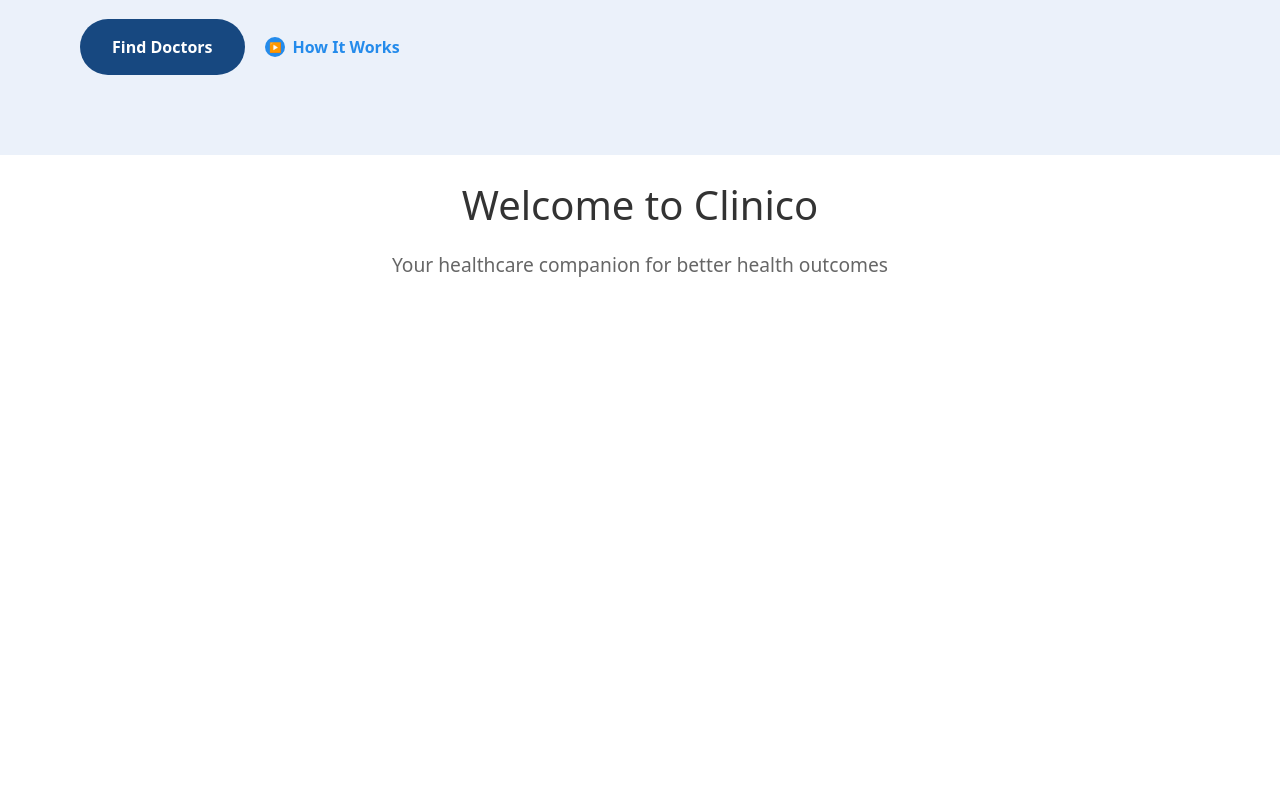
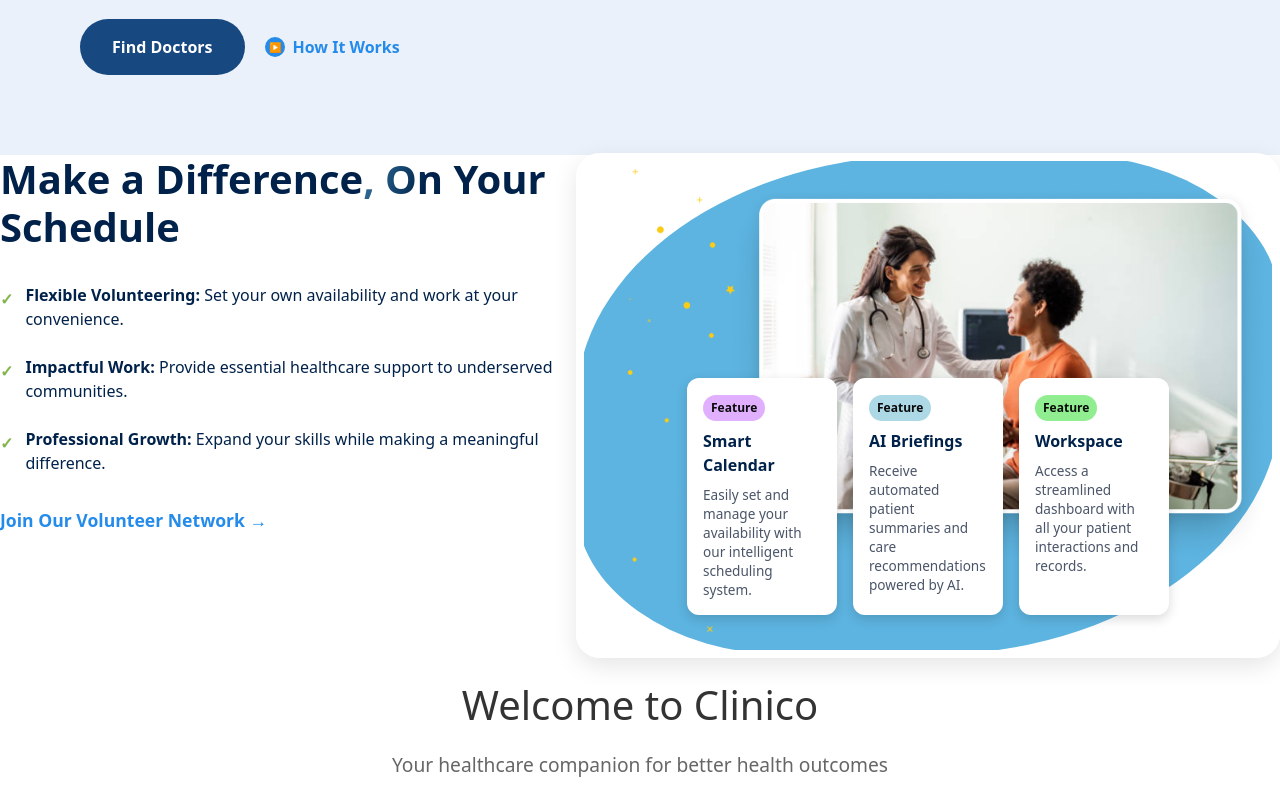
Before and after one commit to abhay-byte/Clinicofrontend, a React (Vite) app: page / in a window 1280 px wide. Shown: the part 583-1383 px from the top of the page. Before the commit the page ends 883 px from the top, so only its background shows below. Built offline with nearby package versions, Linux system fonts and the light colour scheme.

Commit message:
Add shimmer animation to professional section title

```diff
--- a/src/components/landing/LandingPage.css
+++ b/src/components/landing/LandingPage.css
@@ -187,7 +187,7 @@
 
 .chat-bubble.bubble-2 { /* Patient's bubble - White */
   top: 45%;
-  left: 55%; /* Positioned between mascot and patient - moved slightly to the right */
+  left: 48%; /* Positioned between mascot and patient - moved slightly to the right */
   background-color: #FFFFFF; /* White Background */
   color: #00224A; /* Navy Text */
   border-radius: 16px 0 16px; /* Patient's bubble */
@@ -196,7 +196,7 @@
 
 .chat-bubble.bubble-3 { /* Third bubble - Robot's bubble */
   top: 60%;
-  left: 45%; /* Positioned between mascot and patient */
+  left: 38%; /* Positioned between mascot and patient */
   background-color: #00224A; /* Navy Blue */
   color: #FFFFFF; /* White Text */
   border-radius: 16px 0 16px; /* Robot's bubble */
@@ -224,6 +224,232 @@
     opacity: 0;
     transform: scale(0.8);
   }
+}
+
+/* For Professionals Section */
+#professional-section {
+  display: flex;
+  padding: 80px;
+  align-items: center;
+  gap: 80px;
+  align-self: stretch;
+  background-color: #EBF1FA; /* bg1 (Continues from Hero section) */
+}
+
+.prof-content {
+  display: flex;
+  align-items: center;
+  width: 100%;
+}
+
+.prof-text {
+  display: flex;
+  flex-direction: column;
+  align-items: flex-start;
+  gap: 32px;
+  align-self: stretch;
+  width: 45%;
+  max-width: 50%;
+}
+
+/* 1. Define the Animation Keyframes */
+@keyframes shimmer {
+  0% {
+    background-position: -200% center;
+  }
+  100% {
+    background-position: 200% center;
+  }
+}
+
+/* 2. Apply styles to the Professional Section Title */
+.prof-headline {
+  font-size: 2.5rem; /* H2 size */
+  font-weight: 800;
+  line-height: 1.2;
+  margin: 0;
+  position: relative;
+
+  /* --- THE ANIMATION MAGIC --- */
+
+  /* Create the gradient: Navy -> Light Blue -> Navy */
+  background: linear-gradient(
+    110deg,
+    #00224A 40%,   /* Main Text Color (b5) */
+    #5DB4E0 50%,   /* Shine Color (b2) */
+    #00224A 60%    /* Main Text Color (b5) */
+  );
+
+  /* Size the background larger than the text so we can move it */
+  background-size: 200% auto;
+
+  /* Clip the background to the text shape */
+  -webkit-background-clip: text;
+  background-clip: text;
+
+  /* Make the text fill transparent so background shows */
+  -webkit-text-fill-color: transparent;
+  color: transparent;
+
+  /* Run the animation */
+  animation: shimmer 5s linear infinite;
+
+  white-space: pre-line; /* Allows text to wrap to new lines */
+}
+
+/* Optional: Ensure the highlight span maintains its green underline */
+.prof-headline .highlight {
+  position: relative;
+  display: inline-block;
+  color: #00224A; /* b5 - This will be overridden by the animation */
+  -webkit-text-fill-color: #00224A; /* Override transparency for the "Quality" word if desired, OR let it shimmer too */
+}
+
+.benefit-list {
+  list-style: none;
+  padding: 0;
+  margin: 0;
+  display: flex;
+  flex-direction: column;
+  gap: 24px;
+}
+
+.benefit-item {
+  display: flex;
+  gap: 12px;
+  align-items: flex-start;
+}
+
+.check-icon {
+  color: #84B54C; /* g1 - Leaf Green */
+  font-weight: bold;
+  margin-top: 4px;
+}
+
+.benefit-item p {
+  margin: 0;
+  color: #00224A; /* b5 - Deep Navy Blue */
+  font-size: 1rem;
+  line-height: 1.5;
+}
+
+.cta-link {
+  display: inline-flex;
+  align-items: center;
+  gap: 8px;
+  color: #248BEB; /* b4 - Bright Blue */
+  text-decoration: none;
+  font-weight: 600;
+  font-size: 1.1rem;
+}
+
+.prof-visuals {
+  position: relative;
+  width: 55%;
+  height: 500px;
+  display: flex;
+  align-items: center;
+  justify-content: center;
+}
+
+.blob-bg {
+  position: absolute;
+  width: 100%;
+  height: 100%;
+  background-color: #5DB4E0; /* b2 - Sky Blue */
+  border-radius: 50% 30% 50% 30%;
+  z-index: 0;
+}
+
+/* Add decorative stars/crosses */
+.blob-bg::before {
+  content: "+";
+  position: absolute;
+  top: 20%;
+  left: 30%;
+  color: #84B54C; /* g1 - Leaf Green */
+  font-size: 24px;
+  z-index: 1;
+}
+
+.blob-bg::after {
+  content: "×";
+  position: absolute;
+  top: 60%;
+  left: 70%;
+  color: #84B54C; /* g1 - Leaf Green */
+  font-size: 24px;
+  z-index: 1;
+}
+
+.image-wrapper {
+  position: relative;
+  z-index: 2;
+  border: 8px solid white; /* Thick white border */
+  border-radius: 24px; /* Rounded corners */
+  box-shadow: 0 8px 24px rgba(0,0,0,0.1); /* Soft drop shadow */
+  overflow: hidden;
+}
+
+.image-wrapper img {
+  display: block;
+  max-width: 100%;
+  height: auto;
+}
+
+.feature-cards-row {
+  position: absolute;
+  bottom: 0;
+  left: 0;
+  width: 100%;
+  display: flex;
+  gap: 16px;
+  justify-content: center;
+  padding: 0 40px 40px;
+  z-index: 3;
+}
+
+.feature-card {
+  background: white;
+  border-radius: 12px;
+  padding: 16px;
+  width: 150px;
+  box-shadow: 0 4px 12px rgba(0,0,0,0.15); /* Strong drop shadow */
+}
+
+.badge {
+  display: inline-block;
+  padding: 4px 8px;
+  border-radius: 20px;
+  font-size: 0.75rem;
+  font-weight: bold;
+  margin-bottom: 8px;
+}
+
+.badge-purple {
+  background-color: #E0B0FF; /* Light Purple */
+}
+
+.badge-blue {
+  background-color: #ADD8E6; /* Light Blue */
+}
+
+.badge-green {
+  background-color: #90EE90; /* Light Green */
+}
+
+.feature-card h3 {
+  color: #00224A; /* b5 - Deep Navy Blue */
+  font-size: 1rem;
+  font-weight: 600;
+  margin: 0 0 8px 0;
+}
+
+.feature-card p {
+  color: #4A5568; /* Dark Grey */
+  font-size: 0.85rem;
+  line-height: 1.4;
+  margin: 0;
 }
 
 .main-content {
--- a/src/components/landing/LandingPage.tsx
+++ b/src/components/landing/LandingPage.tsx
@@ -71,6 +71,60 @@
        </div>
      </section>
 
+     {/* For Professionals Section */}
+     <section id="for-professionals" className="prof-section">
+       <div className="prof-content">
+         <div className="prof-text">
+           <h2 className="prof-headline">
+             Make a <span className="highlight">Difference</span>, On Your Schedule
+           </h2>
+
+           <ul className="benefit-list">
+             <li className="benefit-item">
+               <span className="check-icon">✓</span>
+               <p><strong>Flexible Volunteering:</strong> Set your own availability and work at your convenience.</p>
+             </li>
+             <li className="benefit-item">
+               <span className="check-icon">✓</span>
+               <p><strong>Impactful Work:</strong> Provide essential healthcare support to underserved communities.</p>
+             </li>
+             <li className="benefit-item">
+               <span className="check-icon">✓</span>
+               <p><strong>Professional Growth:</strong> Expand your skills while making a meaningful difference.</p>
+             </li>
+           </ul>
+
+           <a href="/signup-professional" className="cta-link">
+             Join Our Volunteer Network →
+           </a>
+         </div>
+
+         <div className="prof-visuals">
+           <div className="blob-bg"></div>
+           <div className="image-wrapper">
+             <img src="/src/assets/doctor/features.png" alt="Doctor Consulting" />
+           </div>
+           <div className="feature-cards-row">
+             <div className="feature-card">
+               <span className="badge badge-purple">Feature</span>
+               <h3>Smart Calendar</h3>
+               <p>Easily set and manage your availability with our intelligent scheduling system.</p>
+             </div>
+             <div className="feature-card">
+               <span className="badge badge-blue">Feature</span>
+               <h3>AI Briefings</h3>
+               <p>Receive automated patient summaries and care recommendations powered by AI.</p>
+             </div>
+             <div className="feature-card">
+               <span className="badge badge-green">Feature</span>
+               <h3>Workspace</h3>
+               <p>Access a streamlined dashboard with all your patient interactions and records.</p>
+             </div>
+           </div>
+         </div>
+       </div>
+     </section>
+
      {/* Main Content - Placeholder for now */}
      <main className="main-content">
        <h1>Welcome to Clinico</h1>
```
Also changed, not shown: src/assets/doctor/features.png.
